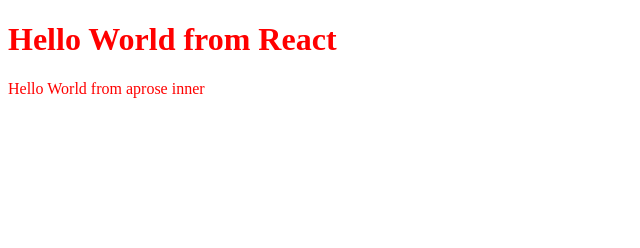
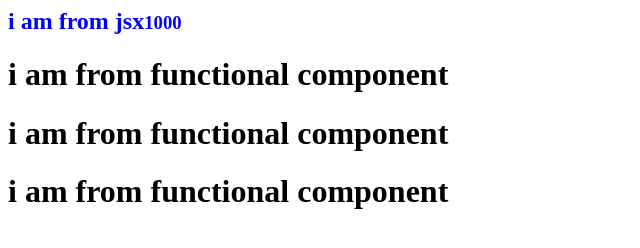
Before and after one commit to aproselalbasha/RIAZ-REACT, a React app: page / in a window 1280 px wide. Shown: the whole page, without its empty margins (0-640 px from the left). Built offline with nearby package versions, Linux system fonts and the light colour scheme.

Commit message:
15/6/2025

```diff
--- a/App.js
+++ b/App.js
@@ -1,22 +1,26 @@
 import React from "react";
 import ReactDOM from "react-dom/client";
 
-const Heading = document.getElementById("root");
-//React
+const num = 1000;
+//functional component
+const Component = () => {
+  return (
+    <div>
+      <h1>i am from functional component</h1>
+    </div>
+  );
+};
+//react element
+const h2 = (
+  <div className="main">
+    <h2 className="jsx">i am from jsx</h2>
 
-const h1 = React.createElement(
-  "div",
-  { id: "main" },
-  React.createElement("div", {}, [
-    React.createElement("h1", { key: "heading" }, "Hello World from React"),
-    React.createElement("p", { key: "para" }, "Hello World from aprose inner"),
-  ])
+    <h3 className="jsx">{num}</h3>
+    {Component()}
+    <Component />
+    <Component></Component>
+  </div>
 );
-const root = ReactDOM.createRoot(Heading);
-root.render(h1);
-console.log(h1);
 
-//through javascript dom
-// const h1 = document.createElement("h1");
-// h1.innerHTML = "Hello World";
-// Heading.append(h1);
+const root = ReactDOM.createRoot(document.getElementById("root"));
+root.render(h2);
--- a/index.css
+++ b/index.css
@@ -1,3 +1,10 @@
 #main{
 color:red
 }
+.jsx{
+   color: blue;
+   display: inline;
+}
+.main{
+
+}
```
Also changed, not shown: notes.md (+17 -0 lines), dist/index.html, 8 other files.
